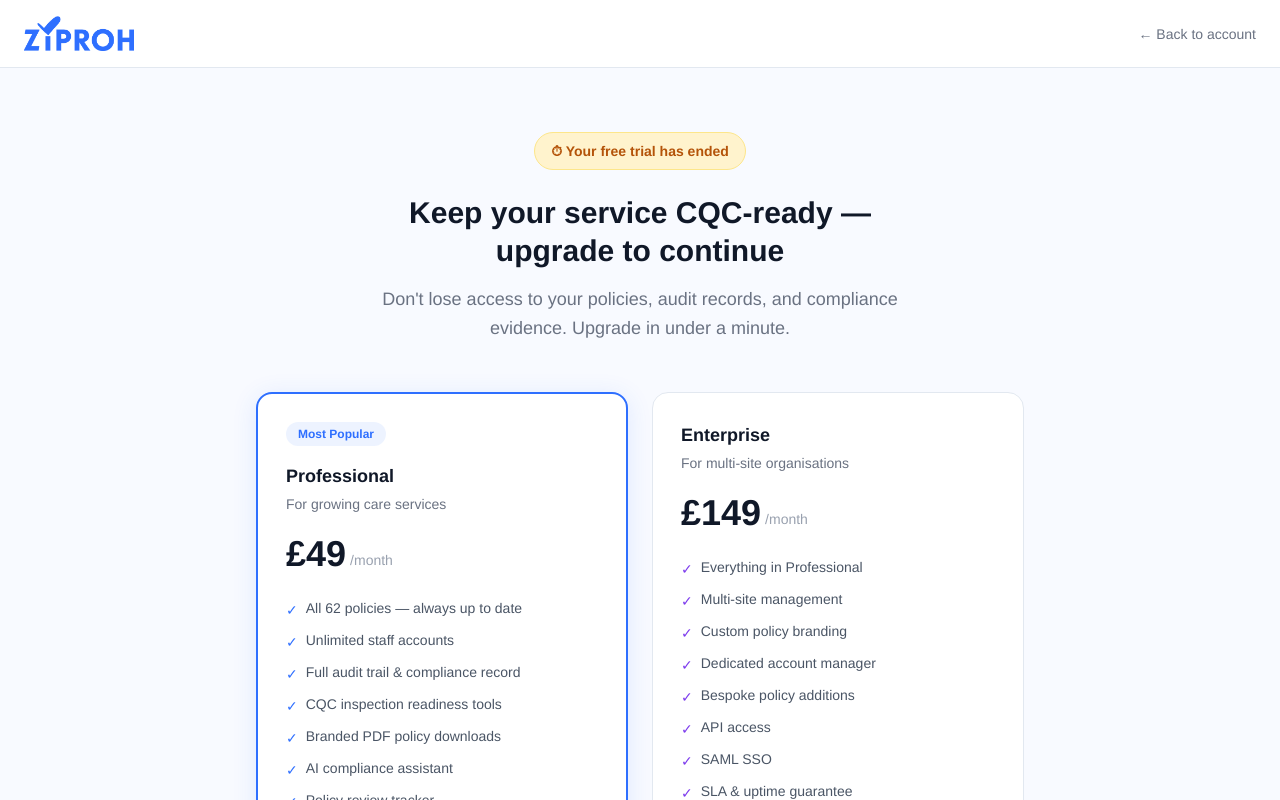
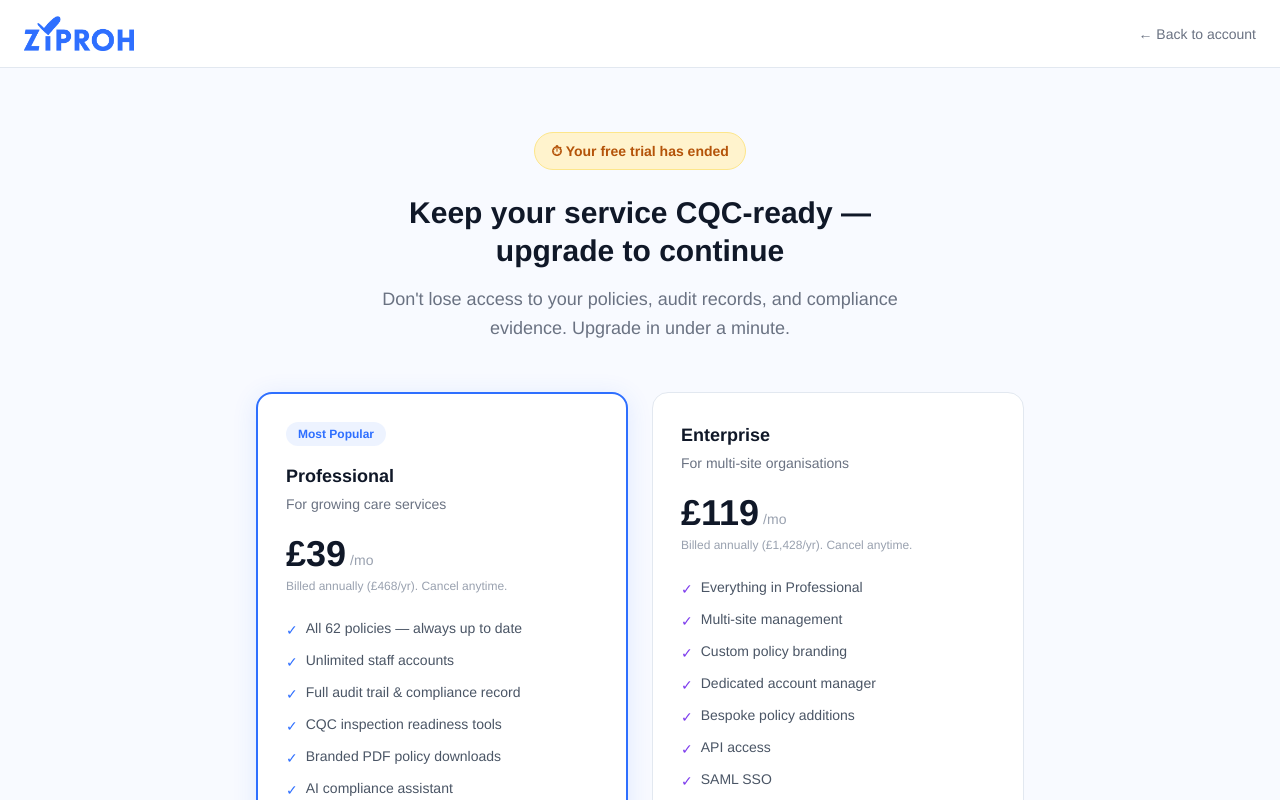
Before and after one commit to washkap-code/ziproh-compliance, a Next.js app: page /upgrade in a window 1280 px wide. Shown: the top 800 px of the page. Built offline with nearby package versions, Linux system fonts and the light colour scheme; no server answers.

Commit message:
Remove monthly pricing — annual-only plans; add certificate sample PDF

```diff
--- a/src/app/account/page.tsx
+++ b/src/app/account/page.tsx
@@ -19,8 +19,8 @@ const SERVICE_TYPES = [
 ];
 const PLAN_LABELS: Record<string, string> = {
   starter:      "Free Trial",
-  professional: "Professional — £49/mo",
-  enterprise:   "Enterprise — £149/mo",
+  professional: "Professional — £39/mo (annual)",
+  enterprise:   "Enterprise — £119/mo (annual)",
 };
 const STATUS_STYLE: Record<string, { label: string; bg: string; color: string }> = {
   trialing: { label: "Free Trial",  bg: "#e8f0ff", color: "#2E6FFF"  },
--- a/src/app/pricing/page.tsx
+++ b/src/app/pricing/page.tsx
@@ -14,7 +14,8 @@ const PLANS = [
     id: "professional",
     name: "Professional",
     subtitle: "For single-site care providers",
-    monthly: 49,
+    perMonth: 39,
+    annualTotal: 468,
     color: "#2E6FFF",
     popular: true,
     features: [
@@ -37,7 +38,8 @@ const PLANS = [
     id: "enterprise",
     name: "Enterprise",
     subtitle: "For multi-site care groups",
-    monthly: 149,
+    perMonth: 119,
+    annualTotal: 1428,
     color: "#7c3aed",
     popular: false,
     features: [
@@ -92,18 +94,16 @@ export default function PricingPage() {
       const { data: { user } } = await sb.auth.getUser();
 
       if (!user) {
-        // Not logged in — go to register (trial starts there)
         window.location.href = `/register?plan=${planId}`;
         return;
       }
 
-      // Already logged in — try Stripe checkout
       const res = await fetch("/api/stripe/checkout", {
         method: "POST",
         headers: { "Content-Type": "application/json" },
         body: JSON.stringify({
           planId,
-          billing: "monthly",
+          billing: "annual",
           customerEmail: user.email,
           userId: user.id,
         }),
@@ -114,7 +114,6 @@ export default function PricingPage() {
         if (url) { window.location.href = url; return; }
       }
 
-      // Stripe not configured — fall back to upgrade page
       window.location.href = "/upgrade";
     } catch {
       window.location.href = `/register?plan=${planId}`;
@@ -186,10 +185,10 @@ export default function PricingPage() {
                 </div>
 
                 <div className="flex items-end gap-1 mb-2">
-                  <span className="text-5xl font-extrabold text-gray-900">£{plan.monthly}</span>
-                  <span className="text-gray-400 text-sm mb-1.5">/month</span>
+                  <span className="text-5xl font-extrabold text-gray-900">£{plan.perMonth}</span>
+                  <span className="text-gray-400 text-sm mb-1.5">/mo</span>
                 </div>
-                <p className="text-xs text-gray-400 mb-8">Billed monthly. Cancel anytime.</p>
+                <p className="text-xs text-gray-400 mb-8">Billed annually (£{plan.annualTotal}/yr). Cancel anytime.</p>
 
                 <button
                   onClick={() => handleStart(plan.id)}
@@ -224,7 +223,7 @@ export default function PricingPage() {
           </div>
         </section>
 
-        {/* Feature comparison — simple */}
+        {/* Feature comparison */}
         <section className="py-16 px-6 bg-white">
           <div className="max-w-4xl mx-auto">
             <h2 className="text-2xl font-bold text-gray-900 text-center mb-10">Everything you get</h2>
--- a/src/app/upgrade/page.tsx
+++ b/src/app/upgrade/page.tsx
@@ -13,8 +13,9 @@ const PLANS = [
   {
     name: "Professional",
     planId: "professional",
-    price: "£49",
-    period: "/month",
+    price: "£39",
+    annualTotal: "£468",
+    period: "/mo",
     tagline: "For growing care services",
     color: "#2E6FFF",
     highlight: true,
@@ -35,8 +36,9 @@ const PLANS = [
   {
     name: "Enterprise",
     planId: "enterprise",
-    price: "£149",
-    period: "/month",
+    price: "£119",
+    annualTotal: "£1,428",
+    period: "/mo",
     tagline: "For multi-site organisations",
     color: "#7c3aed",
     highlight: false,
@@ -70,7 +72,7 @@ export default function UpgradePage() {
         headers: { "Content-Type": "application/json" },
         body: JSON.stringify({
           planId,
-          billing: "monthly",
+          billing: "annual",
           customerEmail: user.email,
           userId: user.id,
         }),
@@ -81,7 +83,6 @@ export default function UpgradePage() {
       if (apiError || !url) throw new Error(apiError ?? "no_url");
       window.location.href = url;
     } catch {
-      // Stripe not configured yet — fall back to email
       window.location.href = `mailto:hello@ziprohtraining.co.uk?subject=Upgrade%20to%20Ziproh%20${planId === "professional" ? "Professional" : "Enterprise"}`;
     } finally {
       setLoadingPlan(null);
@@ -141,10 +142,11 @@ export default function UpgradePage() {
               )}
               <div className="mb-1 text-lg font-bold text-gray-900">{plan.name}</div>
               <div className="text-sm text-gray-500 mb-5">{plan.tagline}</div>
-              <div className="flex items-end gap-1 mb-6">
+              <div className="flex items-end gap-1 mb-1">
                 <span className="text-4xl font-extrabold text-gray-900">{plan.price}</span>
                 <span className="text-gray-400 text-sm mb-1">{plan.period}</span>
               </div>
+              <p className="text-xs text-gray-400 mb-6">Billed annually ({plan.annualTotal}/yr). Cancel anytime.</p>
 
               <ul className="space-y-2.5 mb-8 flex-1">
                 {plan.features.map((f) => (
```
Also changed, not shown: 1 other file (tests, documents, lock files or other folders).
